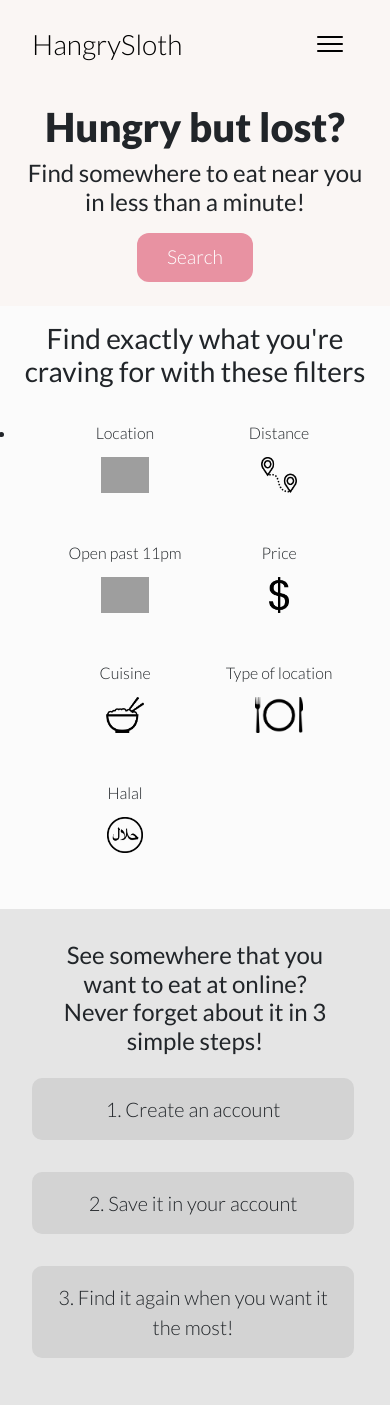
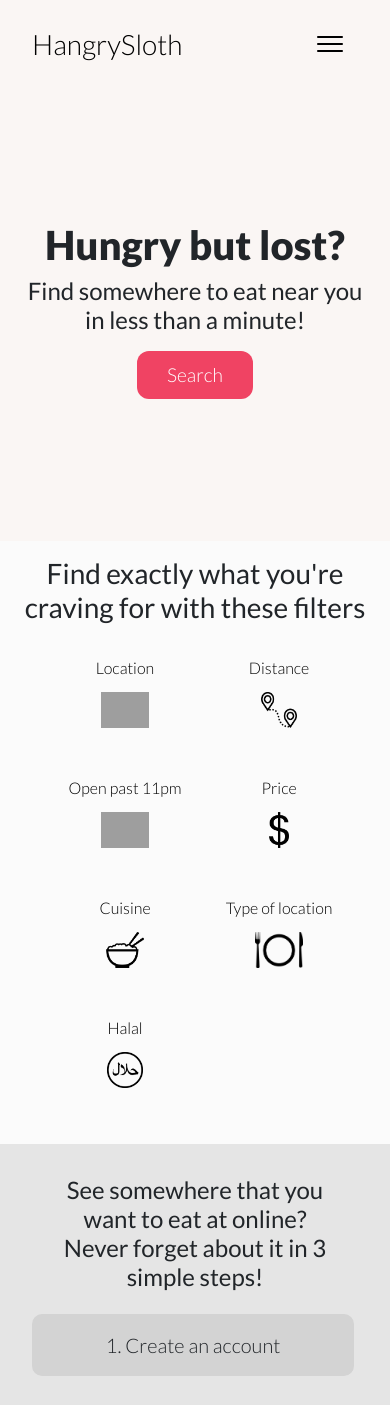
Before and after one commit to Rocket8900/GobbleGobble, a Django app: page / in a window 390 px wide. Shown: the top 1405 px of the page. Run offline with Django 3.2, Linux system fonts and the light colour scheme; some libraries are stand-ins or nearby versions; grey boxes are pictures that could not be loaded.

Commit message:
completed design for mobile

```diff
--- a/food/views.py
+++ b/food/views.py
@@ -192,7 +192,7 @@
 		else:
 			return redirect('food:error')
 
-		if is_valid_queryparam(price) and price != 'Choose':
+		if is_valid_queryparam(price) and price != 'Any':
 			kwargs['object_list'] = kwargs['object_list'].filter(price__costs=price)
 
 		if late_hours == 'on':
@@ -201,10 +201,10 @@
 		if halal == 'on':
 			kwargs['object_list'] = kwargs['object_list'].filter(halal=True)
 
-		if is_valid_queryparam(cuisine) and cuisine != 'Choose':
+		if is_valid_queryparam(cuisine) and cuisine != 'Any':
 			kwargs['object_list'] = kwargs['object_list'].filter(cuisine__options=cuisine)
 
-		if is_valid_queryparam(type_of_food) and type_of_food != 'Choose':
+		if is_valid_queryparam(type_of_food) and type_of_food != 'Any':
 			kwargs['object_list'] = kwargs['object_list'].filter(type_of_food__variety=type_of_food)
 
 		kwargs['object_list'] = kwargs['object_list'].filter(location__distance_lte=(user_location, D(km=distance_limit)))
@@ -409,7 +409,7 @@
 		else:
 			return redirect('food:error')
 
-		if is_valid_queryparam(price) and price != 'Choose':
+		if is_valid_queryparam(price) and price != 'Any':
 			kwargs['object_list'] = kwargs['object_list'].filter(price__costs=price)
 
 		if late_hours == 'on':
@@ -418,10 +418,10 @@
 		if halal == 'on':
 			kwargs['object_list'] = kwargs['object_list'].filter(halal=True)
 
-		if is_valid_queryparam(cuisine) and cuisine != 'Choose':
+		if is_valid_queryparam(cuisine) and cuisine != 'Any':
 			kwargs['object_list'] = kwargs['object_list'].filter(cuisine__options=cuisine)
 
-		if is_valid_queryparam(type_of_food) and type_of_food != 'Choose':
+		if is_valid_queryparam(type_of_food) and type_of_food != 'Any':
 			kwargs['object_list'] = kwargs['object_list'].filter(type_of_food__variety=type_of_food)
 
 
@@ -628,7 +628,7 @@
 		else:
 			return redirect('food:error')
 
-		if is_valid_queryparam(price) and price != 'Choose':
+		if is_valid_queryparam(price) and price != 'Any':
 			kwargs['object_list'] = kwargs['object_list'].filter(price__costs=price)
 
 		if late_hours == 'on':
@@ -651,9 +651,6 @@
 	model = shop
 	template_name = 'food/total_tags.html'
 
-
-
-
 	# def get_context_data(self, **kwargs):
 	# 	context = super().get_context_data(**kwargs)
 	# 	context['object_list'] = context['object_list'].filter(shop.tags)
--- a/static/css/main.css
+++ b/static/css/main.css
@@ -20,6 +20,7 @@
 
   .header-left {
   	width: 100% !important;
+  	min-height: 50vh !important;
   	text-align: center;
   }
 
@@ -42,6 +43,7 @@
 .filter-list-mobile {
 	display: list-item !important;
 	max-width: 95%;
+	list-style-type: none;
 }
 
 .mobile-row {
@@ -55,7 +57,11 @@
 	width: 50% !important;
 	text-align: center;
 	padding: 1.5rem 0;
+}
 
+.mobile-row li a {
+text-decoration: none;
+color: black;
 }
 
 .mobile-row li img {
@@ -450,7 +542,7 @@
 }
 
 .header-search {
-	background-color: #e892a2;
+	background-color: #f04363;
 	border: none;
   	color: white;
 	padding: 10px 30px;
--- a/templates/base/nav-main.html
+++ b/templates/base/nav-main.html
@@ -35,7 +35,7 @@
                             </button>
                                 <ul class="dropdown-menu" aria-labelledby="dropdownMenuButton1">
                                     <li><a class="dropdown-item" href='{% url "accounts:profile" %}'>View profile</a></li>
-                                    <li><a class="dropdown-item" href="#">Edit Profile</a></li>
+                                    <li><a class="dropdown-item" href='{% url "accounts:edit" %}'>Edit Profile</a></li>
                                     <li><a class="dropdown-item" href='{% url "logout" %}'>Logout</a></li>
                                 </ul>
                         </div>
--- a/templates/food/communitylist.html
+++ b/templates/food/communitylist.html
@@ -8,7 +8,7 @@
 <div class="communitylist">
     <div class="list-section">
         <div class="search-bar">
-            <form method="GET">
+            <form method="GET" class="search-form-top">
                 <input type="text" name="Search" class="search-box" placeholder="Search">
                 <input type="submit" value="submit">
 
--- a/templates/food/communitysearch.html
+++ b/templates/food/communitysearch.html
@@ -23,6 +23,9 @@
                 <div class="form-outline form-white mb-4">
                     <label class="form-label" for="typeEmailX">{{ form.address.label}}:</label>
                     {{ form.address}}
+                </div>
+
+                <div class="form-outline form-white mb-4">
                     <label class="form-label" >{{ form.distance_limit.label }}:</label>
                     {{ form.distance_limit}}
                 </div>
--- a/templates/food/contact.html
+++ b/templates/food/contact.html
@@ -4,9 +4,9 @@
 {% include "base/nav-main.html" %}
 
 <div class="explore-page">
-	<div style="margin:80px">
-		<h1>Contact</h1>
-		<h4>Contact us directly if you have any questions</h4>
+	<div class="contact-page">
+		<h1>Contact Us</h1>
+		<h4>Contact us directly if you have any questions or suggestions</h4>
 		<p>
 			Please write your name, email address and a message below if you have any questions.
 			We will be happy to contact you directly and answer your questions as soon as possible.
--- a/templates/food/home.html
+++ b/templates/food/home.html
@@ -20,60 +20,60 @@
 <div class="filter">
 	<h1>Find exactly what you're craving for with these filters</h1>
 	<ul class="filter-list">
-		<li>Location
+		<li><a href="{% url 'food:community_list' %}">Location
 			<img src="{% static 'images/location.png'%}" alt="">
-		</li>
-		<li>Distance
+		</a></li>
+		<li><a href="{% url 'food:community_list' %}">Distance
 			<img src="{% static 'images/distance.png'%}" alt="">
-		</li>
-		<li>Open past 11pm
+		</a></li>
+		<li><a href="{% url 'food:community_list' %}">Open past 11pm
 			<img src="{% static 'images/clock.png'%}" alt="">
-		</li>
-		<li>Price
+		</a></li>
+		<li><a href="{% url 'food:community_list' %}">Price
 			<img src="{% static 'images/money.png'%}" alt="">
-		</li>
-		<li>Cuisine
+		</a></li>
+		<li><a href="{% url 'food:community_list' %}">Cuisine
 			<img src="{% static 'images/cuisine.png'%}" alt="">
-		</li>
-		<li>Type of location
+		</a></li>
+		<li><a href="{% url 'food:community_list' %}">Type of location
 			<img src="{% static 'images/type.png'%}" alt="">
-		</li>
-		<li>Halal
+		</a></li>
+		<li><a href="{% url 'food:community_list' %}">Halal
 			<img src="{% static 'images/halal.png'%}" alt="">
-		</li>
+		</a></li>
 	</ul>
 	<ul class="filter-list-mobile">
 		<div class="mobile-row">
-			<li>Location
+			<li><a href="{% url 'food:community_list' %}">Location
 				<img src="{% static 'images/location.png'%}" alt="">
-			</li>
-			<li>Distance
+			</a></li>
+			<li><a href="{% url 'food:community_list' %}">Distance
 				<img src="{% static 'images/distance.png'%}" alt="">
-			</li>
+			</a></li>
 		</div>
 
 		<div class="mobile-row">
-			<li>Open past 11pm
+			<li><a href="{% url 'food:community_list' %}">Open past 11pm
 				<img src="{% static 'images/clock.png'%}" alt="">
-			</li>
-			<li>Price
+			</a></li>
+			<li><a href="{% url 'food:community_list' %}">Price
 				<img src="{% static 'images/money.png'%}" alt="">
-			</li>
+			</a></li>
 		</div>
 
 		<div class="mobile-row">
-			<li>Cuisine
+			<li><a href="{% url 'food:community_list' %}">Cuisine
 				<img src="{% static 'images/cuisine.png'%}" alt="">
-			</li>
-			<li>Type of location
+			</a></li>
+			<li><a href="{% url 'food:community_list' %}">Type of location
 				<img src="{% static 'images/type.png'%}" alt="">
-			</li>
+			</a></li>
 		</div>
 
 		<div class="mobile-row">
-			<li>Halal
+			<li><a href="{% url 'food:community_list' %}">Halal
 				<img src="{% static 'images/halal.png'%}" alt="">
-			</li>
+			</a></li>
 		</div>
 	</ul>
 </div>
```
Also changed, not shown: other parts of static/css/main.css (+97 -0 lines), food/forms.py (+6 -6 lines), templates/food/foodlist.html (+9 -2 lines), templates/food/foodsearch.html (+2 -6 lines), 1 other file.
